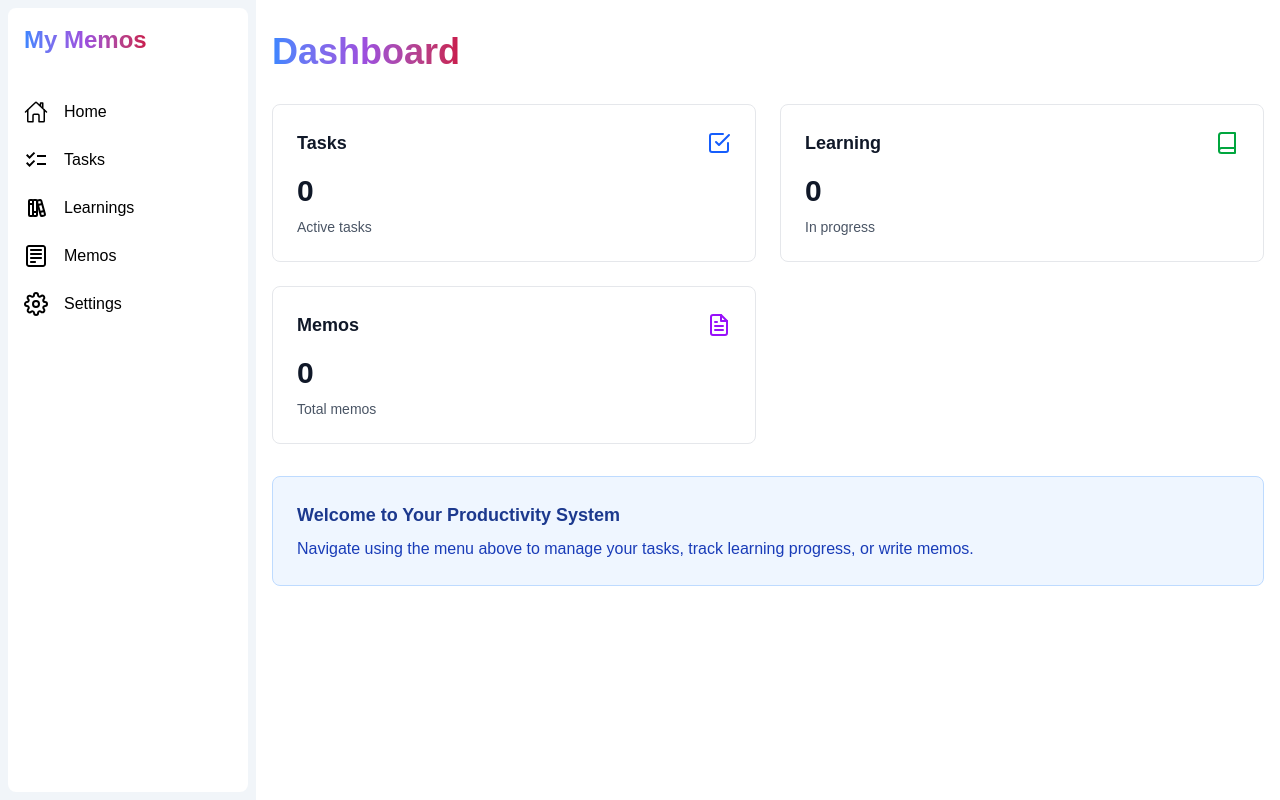
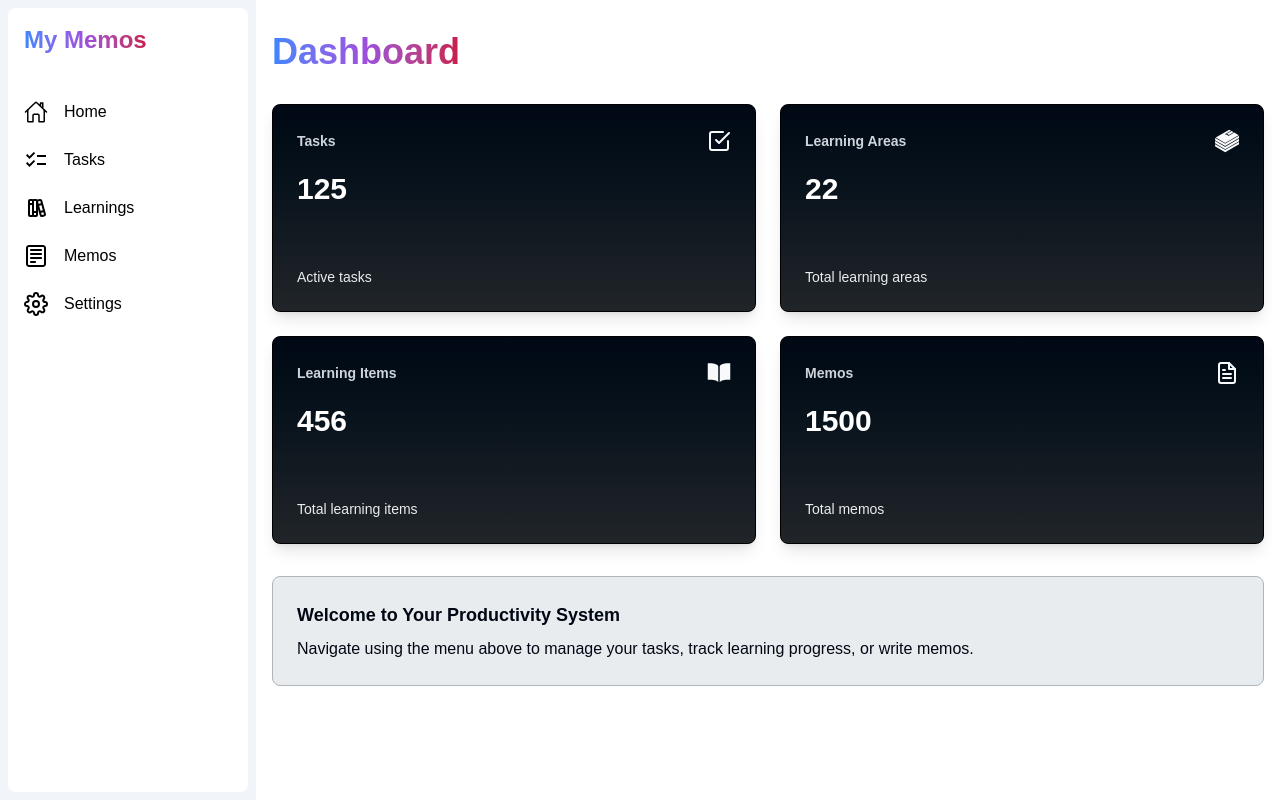
Before and after one commit to prinnnnnn/my-memos-web, a Next.js app: page / in a window 1280 px wide. Built offline with nearby package versions, Linux system fonts and the light colour scheme.

Commit message:
add dashboard card ui

```diff
--- /dev/null
+++ b/app/memos/page.tsx
@@ -0,0 +1,11 @@
+import React from 'react'
+
+const MemosPage = () => {
+  return (
+    <div className="bg-white w-full">
+      <h1>Memos</h1>
+    </div>
+  )
+}
+
+export default MemosPage
--- a/app/page.tsx
+++ b/app/page.tsx
@@ -1,7 +1,42 @@
+import DashboardCard from '@/components/landing/dashboard-card';
 import { gradientsStyles } from '@/lib/theme';
 import { FiCheckSquare, FiBook, FiFileText } from 'react-icons/fi';
+import { IoBookSharp } from "react-icons/io5";
+import { SiBookstack } from "react-icons/si";
 
 export default function Home() {
+
+  const cardInfo = [
+    {
+      id: 'total-tasks',
+      title: 'Tasks',
+      icon: <FiCheckSquare className="w-6 h-6 text-[#f8f9fa]" />,
+      count: 125,
+      description: 'Active tasks',
+    },
+    {
+      id: 'learning-areas',
+      title: 'Learning Areas',
+      icon: <SiBookstack className="w-6 h-6 text-[#f8f9fa]" />,
+      count: 22,
+      description: 'Total learning areas',
+    },
+    {
+      id: 'learning-items',
+      title: 'Learning Items',
+      icon: <IoBookSharp className="w-6 h-6 text-[#f8f9fa]" />,
+      count: 456,
+      description: 'Total learning items',
+    },
+    {
+      id: 'total-memos',
+      title: 'Memos',
+      icon: <FiFileText className="w-6 h-6 text-[#f8f9fa]" />,
+      count: 1500,
+      description: 'Total memos',
+    },
+  ]
+
   return (
     <div className="w-full mx-auto px-4 py-8 bg-white">
       <div>
@@ -10,37 +45,20 @@ export default function Home() {
 
 
       <div className="grid grid-cols-1 md:grid-cols-2 gap-6">
-        <div className="bg-white p-6 rounded-lg border border-gray-200">
-          <div className="flex items-center justify-between mb-4">
-            <h2 className="text-lg font-semibold text-gray-900">Tasks</h2>
-            <FiCheckSquare className="w-6 h-6 text-blue-600" />
-          </div>
-          <p className="text-3xl font-bold text-gray-900">0</p>
-          <p className="text-sm text-gray-600 mt-2">Active tasks</p>
-        </div>
-
-        <div className="bg-white p-6 rounded-lg border border-gray-200">
-          <div className="flex items-center justify-between mb-4">
-            <h2 className="text-lg font-semibold text-gray-900">Learning</h2>
-            <FiBook className="w-6 h-6 text-green-600" />
-          </div>
-          <p className="text-3xl font-bold text-gray-900">0</p>
-          <p className="text-sm text-gray-600 mt-2">In progress</p>
-        </div>
-
-        <div className="bg-white p-6 rounded-lg border border-gray-200">
-          <div className="flex items-center justify-between mb-4">
-            <h2 className="text-lg font-semibold text-gray-900">Memos</h2>
-            <FiFileText className="w-6 h-6 text-purple-600" />
-          </div>
-          <p className="text-3xl font-bold text-gray-900">0</p>
-          <p className="text-sm text-gray-600 mt-2">Total memos</p>
-        </div>
+        {cardInfo.map((card) => (
+          <DashboardCard
+            key={card.id}
+            title={card.title}
+            icon={card.icon}
+            count={card.count}
+            description={card.description}
+          />
+        ))}
       </div>
 
-      <div className="mt-8 bg-blue-50 border border-blue-200 rounded-lg p-6">
-        <h3 className="text-lg font-semibold text-blue-900 mb-2">Welcome to Your Productivity System</h3>
-        <p className="text-blue-800">
+      <div className="mt-8 bg-[#e9ecef] border border-[#adb5bd] rounded-lg p-6">
+        <h3 className="text-lg font-semibold text-[#000814] mb-2">Welcome to Your Productivity System</h3>
+        <p className="text-[#000814]">
           Navigate using the menu above to manage your tasks, track learning progress, or write memos.
         </p>
       </div>
--- /dev/null
+++ b/components/landing/dashboard-card.tsx
@@ -0,0 +1,27 @@
+import { FiCheckSquare } from 'react-icons/fi'
+
+type Props = {
+  title: string
+  icon: React.ReactNode
+  count: number
+  description: string
+}
+
+const DashboardCard = ({ title, icon, count, description }: Props) => {
+  return (
+    <div className="min-h-52 flex flex-col justify-between bg-linear-to-b from-[#000814] to-[#212529] p-6 rounded-lg border border-black shadow-lg">
+      <div className="flex flex-col gap-0.5">
+        <div className="flex flex-row items-center justify-between mb-4">
+          <h2 className="text-sm font-semibold text-[#ced4da]">{title}</h2>
+          {icon}
+        </div>
+        <p className="text-3xl font-bold text-white">{count}</p>
+      </div>
+      <div className='flex flex-col gap-1.5'>
+        <p className="text-sm text-[#e9ecef] mt-2">{description}</p>
+      </div>
+    </div>
+  );
+}
+
+export default DashboardCard;
```
